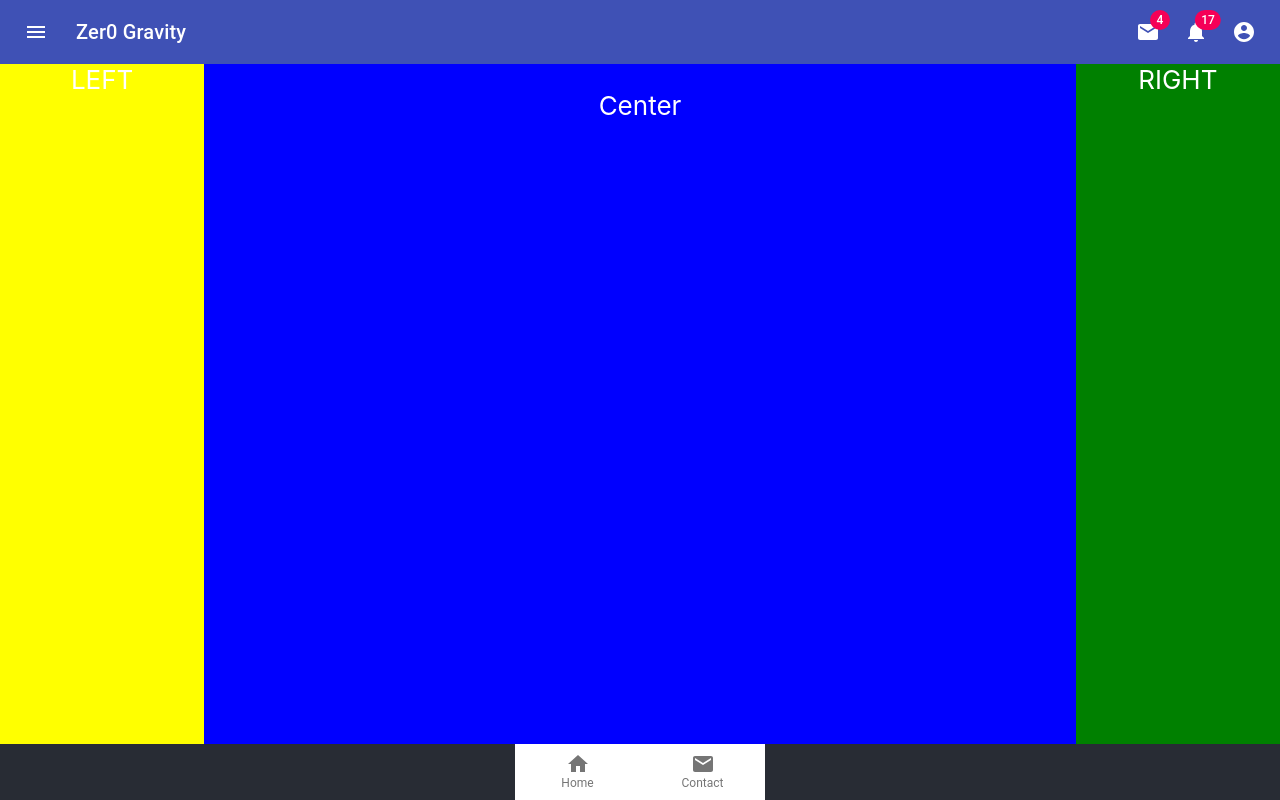
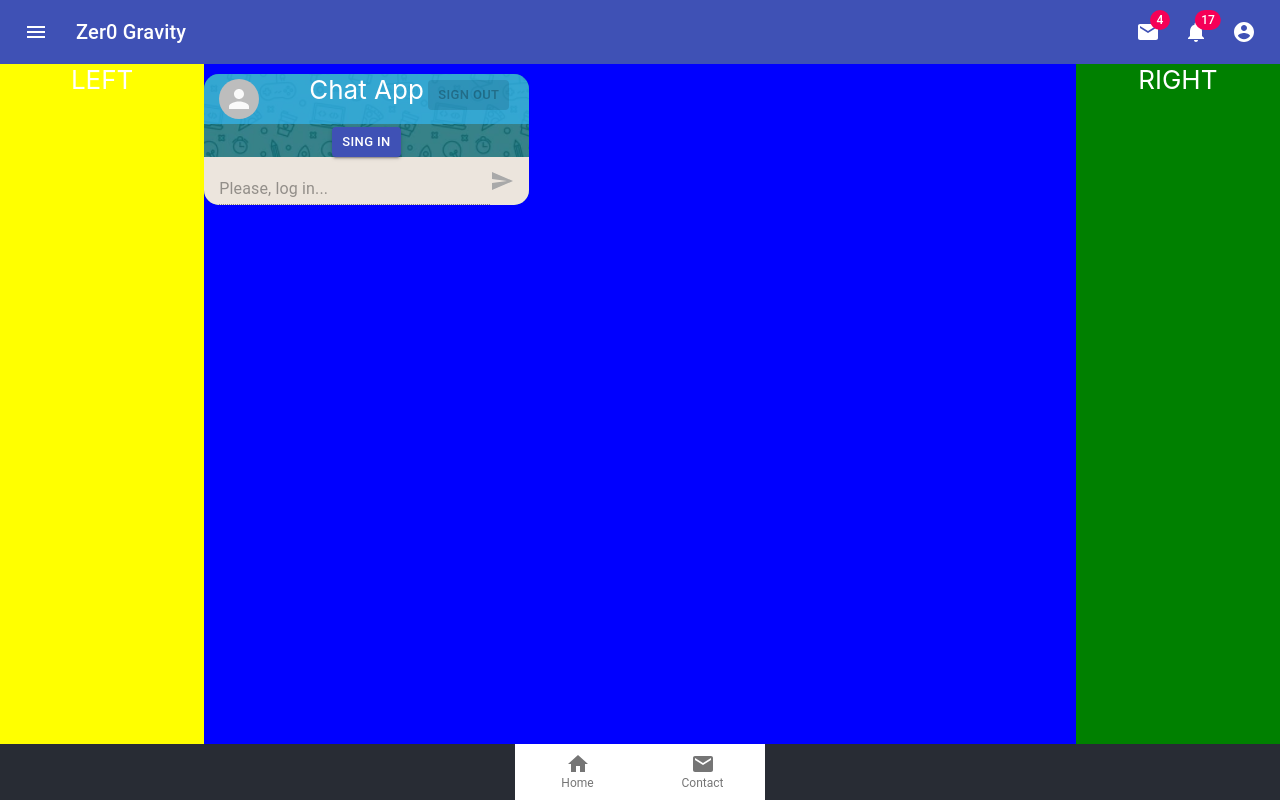
Before and after one commit to TeacHKal/webapp-react-ts, a React (Create React App) app: page /chatapp in a window 1280 px wide. Built offline with nearby package versions, Linux system fonts and the light colour scheme; no server answers.

Commit message:
react router redux impl

```diff
--- /dev/null
+++ b/src/components/RouterSwitch/index.tsx
@@ -0,0 +1,15 @@
+import React from "react";
+import { Route, Switch } from 'react-router-dom';
+import {ChatApp} from "../chatapp";
+
+function RouterSwitch() {
+    return (
+        <Switch>
+            <Route exact path="/chatapp">
+                <ChatApp />
+            </Route>
+        </Switch>
+    );
+}
+
+export default RouterSwitch;
--- a/src/index.js
+++ b/src/index.js
@@ -1,17 +1,20 @@
 import React from 'react';
 import ReactDOM from 'react-dom';
-import './index.css';
+import {ConnectedRouter} from "connected-react-router";
+import { Provider } from "react-redux";
 import App from './App';
 import * as serviceWorker from './serviceWorker';
-import configureStore from "./store/configureStore";
-import { Provider } from "react-redux";
+import configureStore, { history } from "./store/configureStore";
+import './index.css';
 
 const store = configureStore();
 
 ReactDOM.render(
   <React.StrictMode>
       <Provider store={store}>
-          <App />
+          <ConnectedRouter history={history}>
+            <App />
+          </ConnectedRouter>
       </Provider>
   </React.StrictMode>,
   document.getElementById('root')
--- a/src/screens/appMainCenter/index.tsx
+++ b/src/screens/appMainCenter/index.tsx
@@ -1,12 +1,12 @@
 import React from 'react';
 import './index.scss';
-import {ChatApp} from "../../components/chatapp";
+import RouterSwitch from "../../components/RouterSwitch";
 
 export const AppMainCenter: React.FC = () => {
 
     return(
         <div className={'appMainCenter_con'}>
-            <p>Center</p>
+            <RouterSwitch/>
         </div>
     );
 }
--- a/src/store/configureStore.js
+++ b/src/store/configureStore.js
@@ -1,11 +1,14 @@
 import { configureStore, getDefaultMiddleware } from "@reduxjs/toolkit";
-import reducer from "./reducer";
+import rootReducer from "./reducer";
 import logger from "../middleware/logger";
 import api from "../middleware/api"
+import { createBrowserHistory } from 'history';
+
+export const history = createBrowserHistory();
 
 export default function () {
     return configureStore({
-        reducer,
+        reducer: rootReducer(history),
         middleware: [
             ...getDefaultMiddleware(),
             logger({description: "Console Logger:"}),
--- a/src/store/reducer.js
+++ /dev/null
@@ -1,6 +0,0 @@
-import { combineReducers } from "redux";
-import entitiesReducer from "./entitiesReducer";
-
-export default combineReducers({
-    entities: entitiesReducer,
-})
--- /dev/null
+++ b/src/store/reducer.ts
@@ -0,0 +1,11 @@
+import { combineReducers } from "redux";
+import { connectRouter } from "connected-react-router";
+import { History } from 'history';
+import entitiesReducer from "./entitiesReducer";
+
+const rootReducer = (history: History) => combineReducers({
+    router: connectRouter(history),
+    entities: entitiesReducer,
+});
+
+export default rootReducer;
```
Also changed, not shown: package.json (+6 -2 lines), 2 other files (tests, documents, lock files or other folders).
